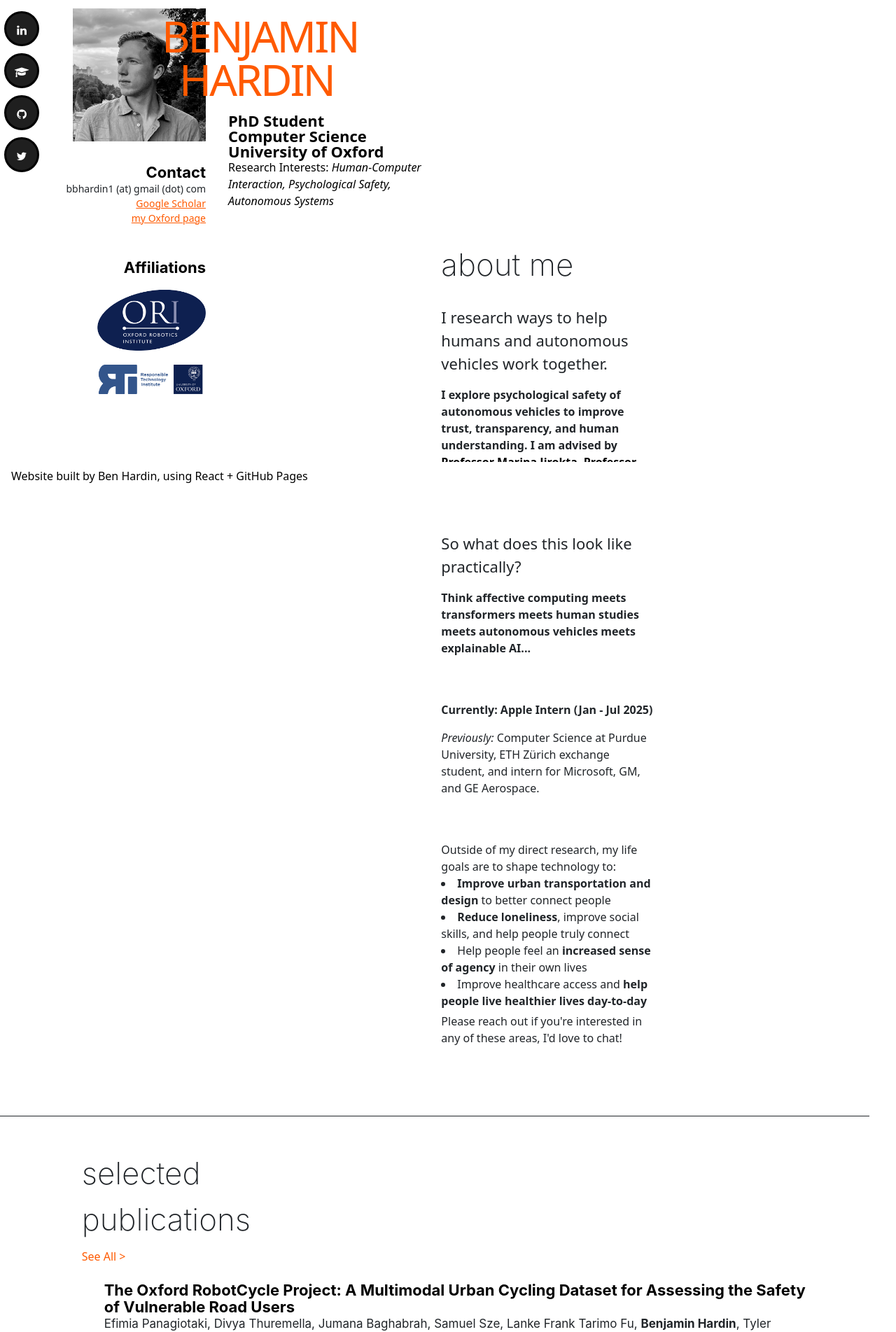
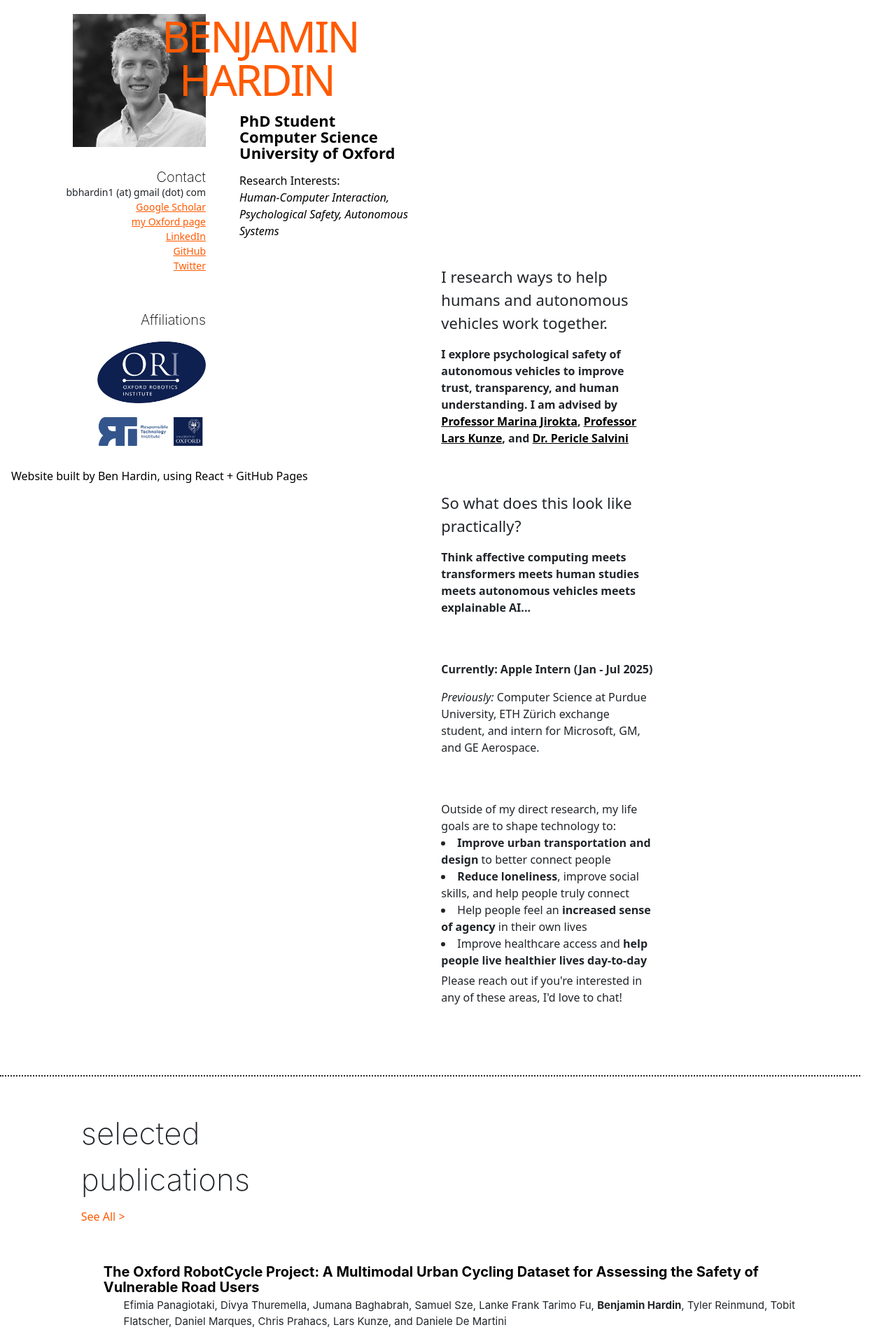
Before and after one commit to bbhardin/bbhardin.github.io, a React (Create React App) app: page /#/ in a window 1280 px wide. Shown: the part 100-2003 px from the top of the page at 70% size. Built offline with nearby package versions, Linux system fonts and the light colour scheme; a web font is replaced by a local one.

Commit message:
Some more modern updates and styling including new profile pic

```diff
--- a/src/HomePage.js
+++ b/src/HomePage.js
@@ -1,5 +1,5 @@
 import React from "react";
-import profile from "./images/profile.jpg";
+import profile from "./images/profile_2025.jpg";
 // import taillights from "./images/home/taillights.jpeg";
 import ori_logo from "./images/home/ori_logo.png";
 import rti_logo from "./images/home/rti_logo.png";
@@ -13,7 +13,7 @@ export default function HomePage() {
 
     return (
 
-        <div>
+        <div style={{paddingTop: "0.5rem"}}>
             <style>
                 @import url('https://fonts.cdnfonts.com/css/sf-new-republic-2');
                 @import url('https://fonts.cdnfonts.com/css/berlina');
@@ -31,14 +31,14 @@ export default function HomePage() {
                     <Col xs={3} style={{paddingLeft: "4%", paddingRight: "20px"}}>
                         <div style={{textAlign: "right"}}>
                             {/*<div style={{backgroundColor: "lightGray", borderBottomRightRadius: "100px", borderBottomLeftRadius: "100px", width: "150px", height:"75px", textAlign:"center"}} />*/}
-                            <img className="smallAvatar" style={{marginTop: "3rem", filter: "grayscale(100%)"}}
+                            <img className="smallAvatar" style={{marginTop: "3rem"}}
                                  src={profile}/>
                             {/*<div style={{borderRadius: "100px", width: "150px", height:"150px", marginTop: "1rem", textAlign:"center"}}>*/}
 
                             <div className="pageSubtitle" style={{
                                 // paddingBottom: "20px",
                                 paddingTop: "2rem",
-                                fontWeight: "bold",
+                                fontWeight: "200",
                                 color: "black"
                             }}>Contact
                             </div>
@@ -51,9 +51,15 @@ export default function HomePage() {
                                 href="https://scholar.google.com/citations?user=kKQG1fIAAAAJ&hl=en&oi=ao" style={{color: explore_orange}}>
                                 Google Scholar
                             </a></div>
-                            <div className='smallBottomPadding' style={{paddingBottom: "2rem", fontSize: "14px"}}><a
+                            <div className='smallBottomPadding' style={{paddingBottom: "0rem", fontSize: "14px"}}><a
                                 href="https://www.cs.ox.ac.uk/people/benjamin.hardin" style={{color: explore_orange}}>my
                                 Oxford page</a></div>
+                            <div className='smallBottomPadding' style={{paddingBottom: "0rem", fontSize: "14px"}}><a
+                                href="www.linkedin.com/in/benjamin-hardin" style={{color: explore_orange}}>LinkedIn</a></div>
+                            <div className='smallBottomPadding' style={{paddingBottom: "0rem", fontSize: "14px"}}><a
+                                href="https://www.github.com/bbhardin" style={{color: explore_orange}}>GitHub</a></div>
+                            <div className='smallBottomPadding' style={{paddingBottom: "2rem", fontSize: "14px"}}><a
+                                href="https://x.com/b_b_hardin" style={{color: explore_orange}}>Twitter</a></div>
                             {/*</div>*/}
                         </div>
 
@@ -68,7 +74,7 @@ export default function HomePage() {
                         {/*    borderRadius: "55px", marginTop: "2rem"}}>*/}
 
                         {/*</div>*/}
-                        <div className="pageSubtitle" style={{color: "black", textAlign: "right"}}>Affiliations
+                        <div className="pageSubtitle" style={{fontWeight: "200", textAlign: "right", color: "black"}}>Affiliations
                             <div className="hoverExpand"><a href="https://ori.ox.ac.uk"><img
                                 style={{width: "90%", maxWidth: "155px", paddingTop: "20px"}} src={ori_logo}/></a></div>
                             <div className="hoverExpand"><a href="https://rti.ox.ac.uk"><img
@@ -104,84 +110,60 @@ export default function HomePage() {
                                     lineHeight: "100%",
                                     // textAlign: "left"
                                 }}>BENJAMIN<br/><span style={{paddingLeft: "25px"}}>HARDIN</span></p>
-                                <div style={{position: "absolute", transform: "translate(-325px, -150px)"}}>
-                                    <link rel="stylesheet"
-                                          href="https://cdnjs.cloudflare.com/ajax/libs/font-awesome/4.7.0/css/font-awesome.min.css"/>
-                                    <a href="https://www.linkedin.com/in/benjamin-hardin" target="_blank"
-                                       className="fa fa-linkedin"></a>
-                                    {/*<span style={{*/}
-                                    {/*    transform: "rotate(-90deg) translateY(-15px)",*/}
-                                    {/*    display: "inline-block",*/}
-                                    {/*    fontWeight: "150",*/}
-                                    {/*    fontSize: "12px",*/}
-                                    {/*    color: "var(--exploreorange)",*/}
-                                    {/*}}> linkedin</span>*/}
-                                    <br/>
-                                    <a href="https://scholar.google.com/citations?user=kKQG1fIAAAAJ&hl=en&oi=ao"
-                                       target="_blank"
-                                       className="fa fa-graduation-cap"></a>
-                                    {/*<span style={{*/}
-                                    {/*    transform: "rotate(-90deg) translateY(-15px)",*/}
-                                    {/*    display: "inline-block",*/}
-                                    {/*    fontWeight: "150",*/}
-                                    {/*    fontSize: "12px",*/}
-                                    {/*    color: "var(--exploreorange)",*/}
-                                    {/*}}> scholar</span>*/}
-                                    <br/>
-                                    <a href="https://github.com/bbhardin" target="_blank" className="fa fa-github"></a>
-                                    {/*<span style={{*/}
-                                    {/*    transform: "rotate(-90deg) translateY(-13px)",*/}
-                                    {/*    display: "inline-block",*/}
-                                    {/*    fontWeight: "150",*/}
-                                    {/*    fontSize: "12px",*/}
-                                    {/*    color: "var(--exploreorange)",*/}
-                                    {/*}}> github</span>*/}
-                                    <br/>
-                                    <a href="https://www.twitter.com/b_b_hardin" target="_blank"
-                                       className="fa fa-twitter"></a>
-                                    {/*<span style={{*/}
-                                    {/*    transform: "rotate(-90deg) translateY(-13px)",*/}
-                                    {/*    display: "inline-block",*/}
-                                    {/*    fontWeight: "150",*/}
-                                    {/*    fontSize: "12px",*/}
-                                    {/*    color: "var(--exploreorange)",*/}
-                                    {/*}}>twitter</span>*/}
-                                    <br/>
-                                </div>
+                                {/*<div style={{position: "absolute", transform: "translate(-325px, -150px)"}}>*/}
+                                {/*    <link rel="stylesheet"*/}
+                                {/*          href="https://cdnjs.cloudflare.com/ajax/libs/font-awesome/4.7.0/css/font-awesome.min.css"/>*/}
+                                {/*    <a href="https://www.linkedin.com/in/benjamin-hardin" target="_blank"*/}
+                                {/*       className="fa fa-linkedin"></a>*/}
+                                {/*    /!*<span style={{*!/*/}
+                                {/*    /!*    transform: "rotate(-90deg) translateY(-15px)",*!/*/}
+                                {/*    /!*    display: "inline-block",*!/*/}
+                                {/*    /!*    fontWeight: "150",*!/*/}
+                                {/*    /!*    fontSize: "12px",*!/*/}
+                                {/*    /!*    color: "var(--exploreorange)",*!/*/}
+                                {/*    /!*}}> linkedin</span>*!/*/}
+                                {/*    <br/>*/}
+                                {/*    <a href="https://scholar.google.com/citations?user=kKQG1fIAAAAJ&hl=en&oi=ao"*/}
+                                {/*       target="_blank"*/}
+                                {/*       className="fa fa-graduation-cap"></a>*/}
+                                {/*    /!*<span style={{*!/*/}
+                                {/*    /!*    transform: "rotate(-90deg) translateY(-15px)",*!/*/}
+                                {/*    /!*    display: "inline-block",*!/*/}
+                                {/*    /!*    fontWeight: "150",*!/*/}
+                                {/*    /!*    fontSize: "12px",*!/*/}
+                                {/*    /!*    color: "var(--exploreorange)",*!/*/}
+                                {/*    /!*}}> scholar</span>*!/*/}
+                                {/*    <br/>*/}
+                                {/*    <a href="https://github.com/bbhardin" target="_blank" className="fa fa-github"></a>*/}
+                                {/*    /!*<span style={{*!/*/}
+                                {/*    /!*    transform: "rotate(-90deg) translateY(-13px)",*!/*/}
+                                {/*    /!*    display: "inline-block",*!/*/}
+                                {/*    /!*    fontWeight: "150",*!/*/}
+                                {/*    /!*    fontSize: "12px",*!/*/}
+                                {/*    /!*    color: "var(--exploreorange)",*!/*/}
+                                {/*    /!*}}> github</span>*!/*/}
+                                {/*    <br/>*/}
+                                {/*    <a href="https://www.twitter.com/b_b_hardin" target="_blank"*/}
+                                {/*       className="fa fa-twitter"></a>*/}
+                                {/*    /!*<span style={{*!/*/}
+                                {/*    /!*    transform: "rotate(-90deg) translateY(-13px)",*!/*/}
+                                {/*    /!*    display: "inline-block",*!/*/}
+                                {/*    /!*    fontWeight: "150",*!/*/}
+                                {/*    /!*    fontSize: "12px",*!/*/}
+                                {/*    /!*    color: "var(--exploreorange)",*!/*/}
+                                {/*    /!*}}>twitter</span>*!/*/}
+                                {/*    <br/>*/}
+                                {/*</div>*/}
 
 
                                 {/*THIS LINK IS WHERE I GET THE ICONS*/}
                                 <p /*className="stroke"*/
-                                    style={{fontSize: 22, margin: "0rem", fontWeight: "bold", lineHeight: "100%"}}>PhD
+                                    style={{fontSize: 22, margin: "1rem", fontWeight: "bold", lineHeight: "105%"}}>PhD
                                     Student<br/>Computer Science<br/>University of Oxford</p>
                                 {/*<p style={{margin: "0rem", paddingBottom: "0.5rem"}}>Graduating May 2022</p>*/}
-                                <p /*className="stroke"*/ style={{margin: "0rem", "marginBottom": "1.2rem"}}>Research
-                                    Interests: <span style={{fontStyle: "italic"}}>Human-Computer Interaction, Psychological Safety, Autonomous Systems</span>
+                                <p /*className="stroke"*/ style={{margin: "1rem", "marginBottom": "1.2rem"}}>Research
+                                    Interests: <br></br><span style={{fontStyle: "italic"}}>Human-Computer Interaction, Psychological Safety, Autonomous Systems</span>
                                 </p>
-                                {/*<link rel="stylesheet"*/}
-                                {/*      href="https://cdnjs.cloudflare.com/ajax/libs/font-awesome/4.7.0/css/font-awesome.min.css"/>*/}
-                                {/*<a href="https://www.linkedin.com/in/benjamin-hardin" target="_blank"*/}
-                                {/*   className="fa fa-linkedin"></a>*/}
-                                {/*<a href="https://scholar.google.com/citations?user=kKQG1fIAAAAJ&hl=en&oi=ao"*/}
-                                {/*   target="_blank"*/}
-                                {/*   className="fa fa-graduation-cap"></a>*/}
-                                {/*<a href="https://github.com/bbhardin" target="_blank" className="fa fa-github"></a>*/}
-                                {/*<a href="https://www.twitter.com/b_b_hardin" target="_blank"*/}
-                                {/*   className="fa fa-twitter"></a>*/}
-
-                                {/*<link rel="stylesheet"*/}
-                                {/*      href="https://cdnjs.cloudflare.com/ajax/libs/font-awesome/4.7.0/css/font-awesome.min.css"/>*/}
-                                {/*<a href="https://www.linkedin.com/in/benjamin-hardin" target="_blank"*/}
-                                {/*   className="fa fa-linkedin"></a> <br/>*/}
-                                {/*<a href="https://scholar.google.com/citations?user=kKQG1fIAAAAJ&hl=en&oi=ao"*/}
-                                {/*   target="_blank"*/}
-                                {/*   className="fa fa-graduation-cap"></a> <br/>*/}
-                                {/*<a href="https://github.com/bbhardin" target="_blank" className="fa fa-github"></a>*/}
-                                {/*<br/>*/}
-                                {/*<a href="https://www.twitter.com/b_b_hardin" target="_blank"*/}
-                                {/*   className="fa fa-twitter"></a>*/}
-                                {/*<a href="https://www.flickr.com/gp/165665758@N08/4FDeEd" target="_blank"*/}
-                                {/*   className="fa fa-flickr"></a>*/}
                             </p>
                         </div>
 
@@ -205,8 +187,7 @@ export default function HomePage() {
                                 }}>
 
                                     <div className="pageTitle"
-                                         style={{paddingTop: "20rem", paddingBottom: "1rem", fontWeight: "150"}}>about
-                                        me
+                                         style={{paddingTop: "20rem", paddingBottom: "1rem", fontWeight: "150"}}>
                                     </div>
                                     {/*<div className='pageSubtitle' style={{fontFamily: "SF New Republic", paddingTop: "1rem", color: "black", fontSize:"60px"}}>About Me</div>*/}
                                     <div style={{fontSize: 22, fontWeight: "", paddingTop: "10px"}}>
@@ -319,12 +300,13 @@ export default function HomePage() {
                 marginTop: "3%",
                 paddingBottom: "1rem",
                 paddingLeft: "2rem",
-                marginRight: "3%",
+                marginRight: "4%",
                 borderWidth: "0px",
-                borderTopWidth: "1px",
+                borderTopWidth: "2px",
+                borderTopStyle: "dotted",
                 //borderColor: explore_orange,
                 borderBottomWidth: "0px",
-                borderStyle: "solid",
+                //borderStyle: "solid",
                 maxWidth: "1500px"
             }}>
                 <div className="leftAndRightContentInsets">
@@ -337,7 +319,7 @@ export default function HomePage() {
                         width: "400px"
                     }}>selected publications
                     </div>
-                    <div><Nav.Link style={{paddingLeft: 0, fontWeight: "", color: explore_orange}} as={Link}
+                    <div><Nav.Link style={{paddingLeft: 0, fontWeight: "", color: explore_orange, paddingBottom: "2rem"}} as={Link}
                                    to="/publications">See All ></Nav.Link></div>
 
                     <div className="leftContentInsets">
--- a/src/ProjectsPage.js
+++ b/src/ProjectsPage.js
@@ -22,7 +22,14 @@ export default function ProjectsPage() {
 
         <div>
 
-            <div className="pageSubtitle orangeItalic" style={{fontWeight:"450", color: "black", fontSize: "70pt", marginLeft: "-10px"}}>PROJECTS</div>
+            <div className="pageSubtitle orangeItalic" style={{fontWeight:"450",
+                color: "black",
+                fontSize: "70pt",
+                marginLeft: "-10px",
+                borderWidth: "0px",
+                borderBottomWidth: "2px",
+                borderBottomStyle: "dotted",
+                maxWidth: "450px"}}>PROJECTS</div>
             <div className="pageSubtitle orangeItalic" style={{paddingTop:"1rem"}}>ONGOING<br/></div>
 
             <div className="leftAndRightContentInsets">
--- a/src/PublicationsPage.js
+++ b/src/PublicationsPage.js
@@ -137,11 +137,15 @@ const Paper = ({title, authors, conference, abstract, url}) => {
         // For when the paper has been published and has a URL
         return(
             <div>
-                <div className="pageSubtitle boxhead" style={{color: "black", paddingTop: "3rem"}}><a
+                <div className="pageSubtitle boxhead" style={{color: "black", marginTop: "3rem",
+                    // borderWidth: "0px",
+                    // borderTopWidth: "1px",
+                    // borderTopStyle: "dotted",
+                    }}><a
                     href={`${url}`}>{title}</a></div>
                 <div className="pageSubSubtitle" style={{fontWeight: ""}} dangerouslySetInnerHTML={{__html: `${authors}`}}/>
-                <div className="leftContentInsets" style={{fontStyle: "italic"}}>{conference}</div>
-                <div className="leftContentInsets" style={{fontWeight: "lighter"}}>{abstract}</div>
+                <div className="leftAndRightContentInsets" style={{fontStyle: "italic"}}>{conference}</div>
+                <div className="leftAndRightContentInsets" style={{fontWeight: "lighter"}}>{abstract}</div>
             </div>
         );
     } else {
@@ -169,10 +173,14 @@ export default function PublicationsPage() {
             {/*<div className="pageSubtitle orangeItalic"*/}
             {/*     style={{fontWeight: "450", color: "black", fontSize: "70pt", marginLeft: "-10px"}}>PROJECTS<br/></div>*/}
             <div className="pageSubtitle orangeItalic boxhead"
-                 style={{fontWeight: "450", color: "black", fontSize: "70pt", marginLeft: "-10px"}}><a
+                 style={{fontWeight: "450", color: "black", fontSize: "70pt", marginLeft: "-10px",
+                     borderWidth: "0px",
+                     borderBottomWidth: "2px",
+                     borderBottomStyle: "dotted",
+                     maxWidth: "625px"}}><a
                 href={"https://scholar.google.com/citations?user=kKQG1fIAAAAJ&hl=en"}>PUBLICATIONS</a></div>
 
-            <div className="leftAndRightContentInsets">
+            <div className="leftContentInsets">
 
                 <PaperList/>
 
--- a/src/ResumePage.js
+++ b/src/ResumePage.js
@@ -5,7 +5,7 @@ export default function ResumePage() {
 
     return (
         <div style={{ width: "100%", height: "85vh", display: "flex", marginTop: "1rem"}}>
-                <iframe src={cv} style={{width: "80%", margin: "0 auto", borderRadius: "25px"}}/>
+                <iframe src={cv} style={{width: "80%", margin: "0 auto", borderRadius: "10px"}}/>
             {/*<div className='roundedBackground roundedBackgroundPadding'>*/}
             {/*<div className='pageTitle' style={{textAlign: "center", paddingBottom: "0rem"}}>Ben Hardin</div>*/}
             {/*<div style={{textAlign: "center", paddingBottom: "1rem"}}>bbhardin1@gmail.com  •  linkedin.com/in/benjamin-hardin  •  (812) 801-7698</div>*/}
--- a/src/index.css
+++ b/src/index.css
@@ -41,6 +41,7 @@ code {
 
 .navigationBarContent {
   font-size: min(calc(0.8vw + 0.8vh), 1rem);
+  padding-left: 5px;
   /*padding-top: 2rem;*/
   /*vertical-align: middle;*/
   /*display: flex;*/
@@ -96,15 +97,16 @@ code {
   font-weight: bold;
   line-height: 110%;
   color: dimgray;
-  font-size: 22px;
-  padding-top: 1rem;
+  font-size: 20px;
+  padding-top: 1.5rem;
 }
 
 .pageSubSubtitle {
   font-family: -apple-system, BlinkMacSystemFont, Oxygen-Sans, Helvetica Neue, Arial;
-  font-size: 17px;
-  padding-top: 0px;
+  font-size: 15px;
+  padding-top: 4px;
   padding-bottom: 0px;
+  padding-left: 1.8rem;
 }
 
 .orangeItalic {
```
Also changed, not shown: src/images/profile_2025.jpg (added).
